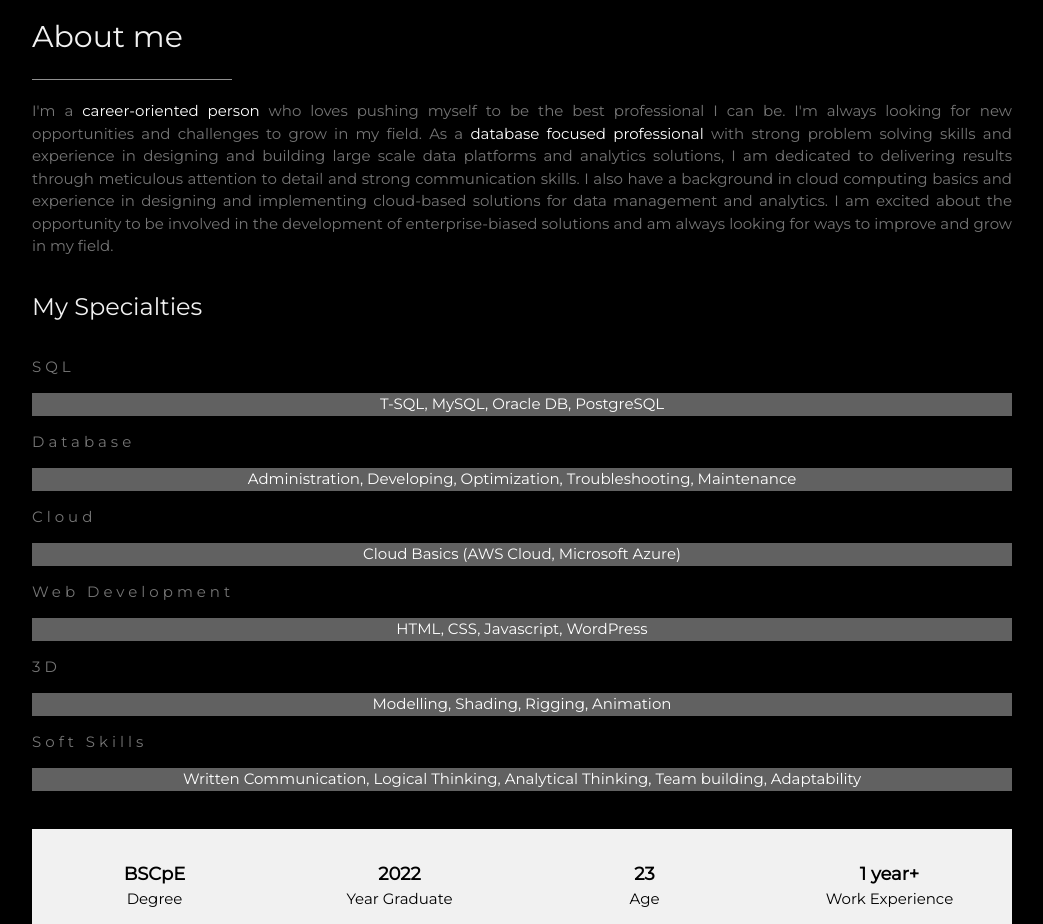
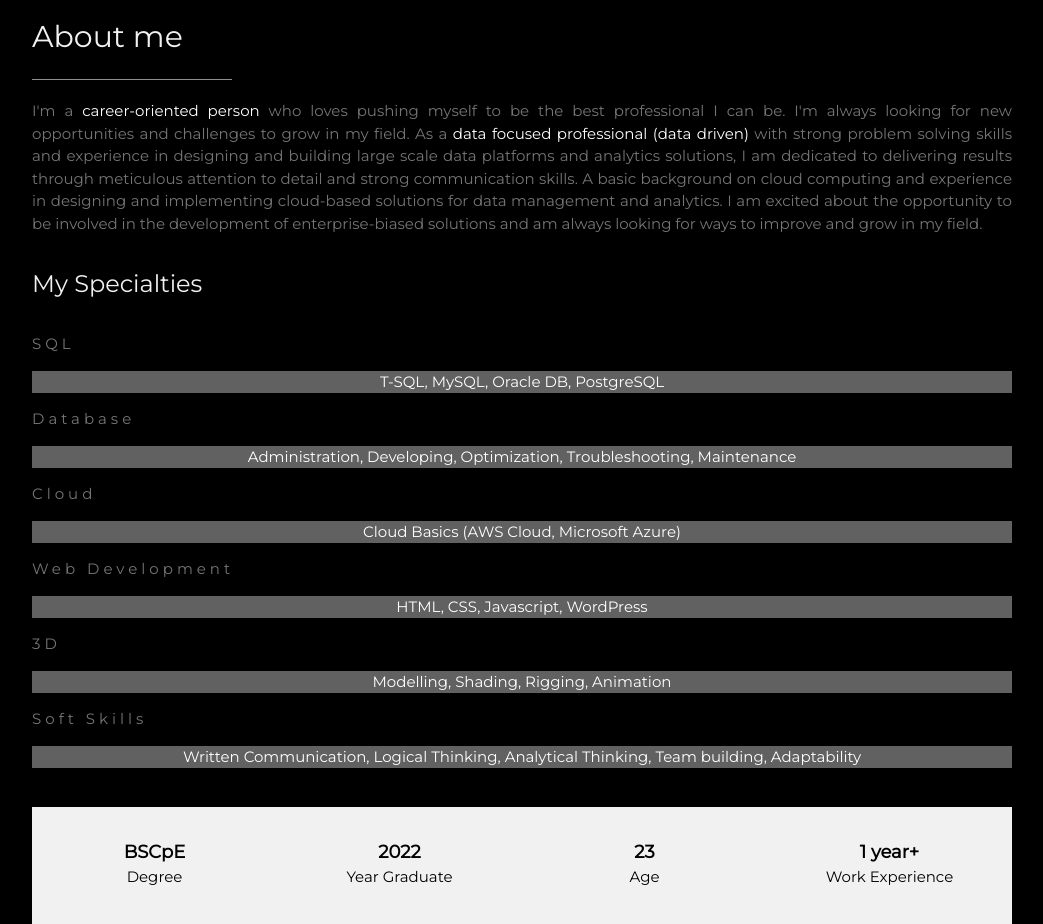
Before and after one commit to davdavid29/portfolio_bnw_theme, a plain HTML site: page index.html in a window 1280 px wide. Shown: the part 1000-1924 px from the top of the page, without its empty margins (178-1221 px from the left). Drawn offline with Linux system fonts and the light colour scheme; a script that the page names is missing.

Commit message:
about me

```diff
--- a/index.html
+++ b/index.html
@@ -76,9 +76,9 @@
     <hr style="width:200px" class="w3-opacity">
     <p>I'm a <span style="font-size: 15px!important; color: white;">career-oriented person</span> who loves pushing myself to be the best professional I can be.
       I'm always looking for new opportunities and challenges to grow in my field.
-      As a <span style="font-size: 15px!important; color: white;">database focused professional</span>  with strong problem solving skills and experience in designing and building large scale data platforms and analytics solutions,
+      As a <span style="font-size: 15px!important; color: white;">data focused professional (data driven)</span>  with strong problem solving skills and experience in designing and building large scale data platforms and analytics solutions,
       I am dedicated to delivering results through meticulous attention to detail and strong communication skills.
-      I also have a background in cloud computing basics and experience in designing and implementing cloud-based solutions for data management and analytics.
+      A basic background on cloud computing and experience in designing and implementing cloud-based solutions for data management and analytics.
       I am excited about the opportunity to  be involved in the development of enterprise-biased solutions and am always looking for ways to improve and grow in my field.
     </p>
 
```
